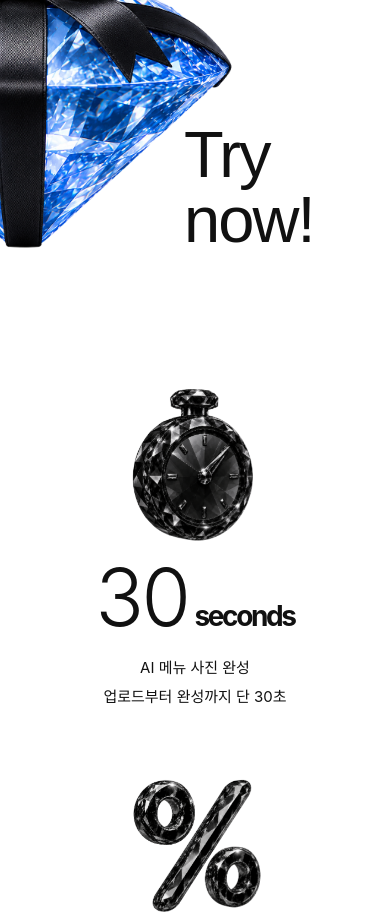
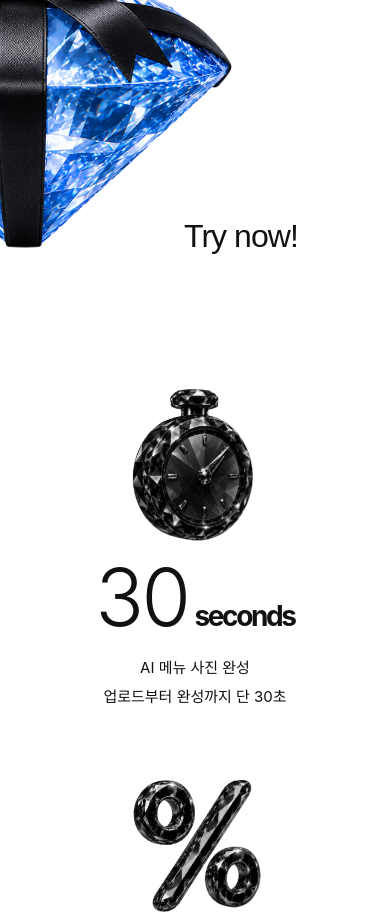
Before and after one commit to solip7131/menulab-v3, a Next.js app: page / in a window 390 px wide. Shown: the part 940-1859 px from the top of the page. Built offline with nearby package versions, Linux system fonts and the light colour scheme; a web font is replaced by a local one.

Commit message:
Mobile: reduce Try now! font to 32px, single line

```diff
--- a/app/globals.css
+++ b/app/globals.css
@@ -421,6 +421,11 @@ html { overscroll-behavior-y: none; }
     text-align: center !important;
   }
 
+  .try-now-text {
+    font-size: 32px !important;
+    white-space: nowrap !important;
+  }
+
   .hero-marquee-wrap {
     margin-top: 20px !important;
   }
--- a/app/page.tsx
+++ b/app/page.tsx
@@ -461,7 +461,7 @@ export default function HomePage() {
         {/* ── Gem gift banner ── */}
         <div style={{ padding: 'clamp(120px,18vh,240px) 0 clamp(120px,18vh,240px)', overflow: 'hidden', background: '#fff' }}>
           <div style={{ maxWidth: '1440px', margin: '0 auto', padding: '0 clamp(24px,6vw,120px)', display: 'flex', alignItems: 'center', justifyContent: 'space-between', position: 'relative' }}>
-            <p style={{ position: 'absolute', bottom: '0', left: 'calc(clamp(24px,6vw,120px) + 160px)', fontSize: '65px', fontWeight: 400, fontFamily: "'Athena', sans-serif", letterSpacing: '-0.03em', color: '#111', lineHeight: 1 }}>Try now!</p>
+            <p className="try-now-text" style={{ position: 'absolute', bottom: '0', left: 'calc(clamp(24px,6vw,120px) + 160px)', fontSize: '65px', fontWeight: 400, fontFamily: "'Athena', sans-serif", letterSpacing: '-0.03em', color: '#111', lineHeight: 1, whiteSpace: 'nowrap' }}>Try now!</p>
             <div style={{ flex: '0 0 auto', transform: 'translateX(-50%)', marginLeft: '0' }}>
               <img src="/gem.png" alt="" className="gem-img" style={{ width: 'clamp(420px, 46vw, 714px)', height: 'auto', display: 'block' }} />
             </div>
```
